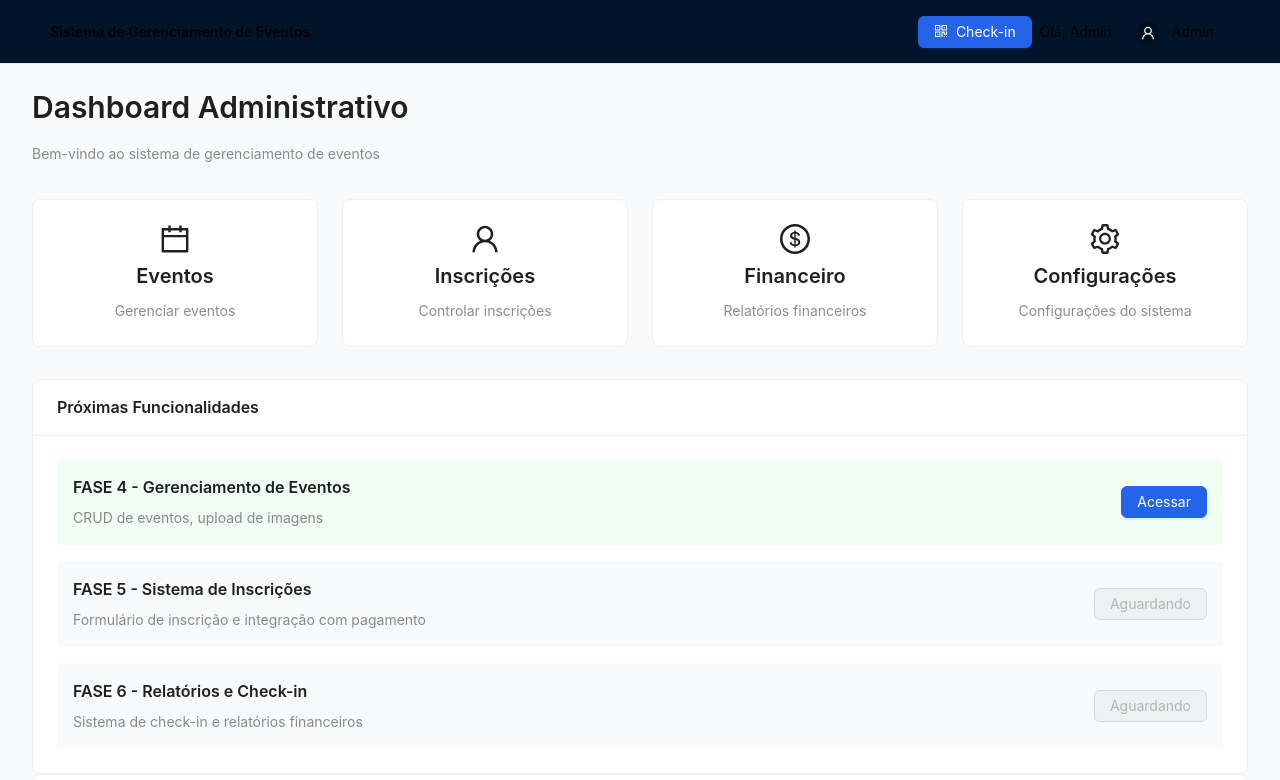
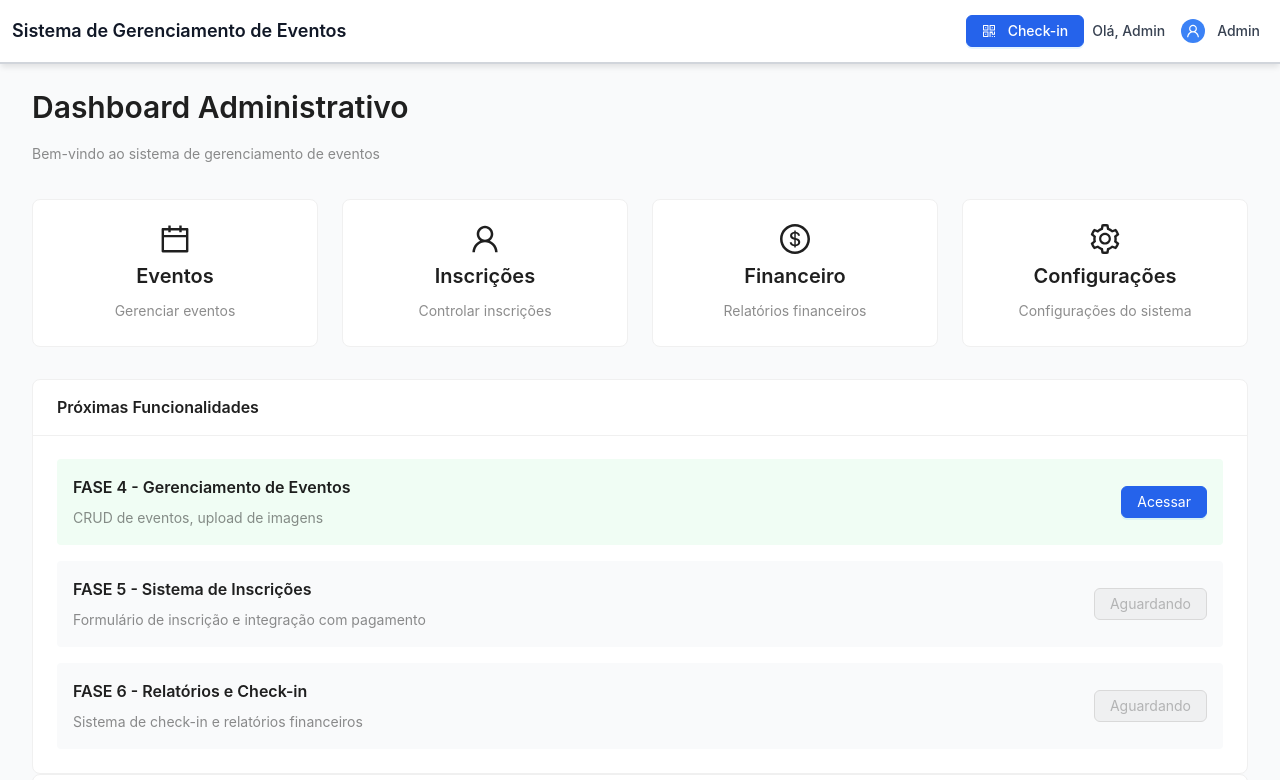
Before and after one commit to ricardomendes95/event-remir, a Next.js app: page /admin in a window 1280 px wide. Shown: the top 780 px of the page. Built offline with nearby package versions, Linux system fonts and the light colour scheme.

Commit message:
resolvendo problema do header menu

```diff
--- a/app/admin/components/AdminHeader.tsx
+++ b/app/admin/components/AdminHeader.tsx
@@ -1,13 +1,14 @@
 "use client";
 
-import React from "react";
-import { useRouter } from "next/navigation";
-import { Layout, Button, Typography, Space, Avatar, Dropdown } from "antd";
+import React, { useState, useEffect } from "react";
+import { useRouter, usePathname } from "next/navigation";
+import { Layout, Button, Typography, Avatar, Dropdown } from "antd";
 import {
   LogoutOutlined,
   UserOutlined,
   SettingOutlined,
   QrcodeOutlined,
+  ArrowLeftOutlined,
 } from "@ant-design/icons";
 import type { MenuProps } from "antd";
 
@@ -20,6 +21,24 @@ interface AdminHeaderProps {
 
 export default function AdminHeader({ adminName = "Admin" }: AdminHeaderProps) {
   const router = useRouter();
+  const pathname = usePathname();
+  const [screenWidth, setScreenWidth] = useState(0);
+
+  // Hook para detectar tamanho da tela
+  useEffect(() => {
+    const handleResize = () => {
+      setScreenWidth(window.innerWidth);
+    };
+
+    // Set initial width
+    handleResize();
+
+    window.addEventListener("resize", handleResize);
+    return () => window.removeEventListener("resize", handleResize);
+  }, []);
+
+  // Verifica se não está na home do admin
+  const isNotAdminHome = pathname !== "/admin";
 
   const handleLogout = async () => {
     try {
@@ -37,6 +56,10 @@ export default function AdminHeader({ adminName = "Admin" }: AdminHeaderProps) {
     } catch (error) {
       console.error("Erro ao fazer logout:", error);
     }
+  };
+
+  const handleBackToAdmin = () => {
+    router.push("/admin");
   };
 
   const menuItems: MenuProps["items"] = [
@@ -64,22 +87,121 @@ export default function AdminHeader({ adminName = "Admin" }: AdminHeaderProps) {
   ];
 
   return (
-    <Header className="bg-white border-b border-gray-200 px-6 flex items-center justify-between">
-      <div>
-        <Text strong className="text-lg">
-          Sistema de Gerenciamento de Eventos
-        </Text>
+    <Header
+      style={{
+        backgroundColor: "#ffffff",
+        borderBottom: "2px solid #d1d5db",
+        boxShadow: "0 4px 6px -1px rgba(0, 0, 0, 0.1)",
+        padding: "0 12px",
+        display: "flex",
+        alignItems: "center",
+        justifyContent: "space-between",
+        height: "64px",
+      }}
+    >
+      {/* Seção esquerda */}
+      <div
+        style={{
+          display: "flex",
+          alignItems: "center",
+          gap: "8px",
+          flex: 1,
+          minWidth: 0,
+        }}
+      >
+        {/* Botão voltar - aparece apenas quando não está na home do admin */}
+        {isNotAdminHome && (
+          <Button
+            type="text"
+            icon={<ArrowLeftOutlined />}
+            onClick={handleBackToAdmin}
+            size="large"
+            style={{
+              color: "#374151",
+              border: "none",
+              display: "flex",
+              alignItems: "center",
+              justifyContent: "center",
+            }}
+          />
+        )}
+
+        {/* Título - responsivo */}
+        <div style={{ flex: 1, minWidth: 0 }}>
+          <Text
+            strong
+            style={{
+              color: "#111827",
+              fontSize: screenWidth >= 768 ? "18px" : "14px",
+              fontWeight: 600,
+              display: "block",
+              overflow: "hidden",
+              textOverflow: "ellipsis",
+              whiteSpace: "nowrap",
+            }}
+          >
+            {screenWidth >= 640
+              ? "Sistema de Gerenciamento de Eventos"
+              : "Event Manager"}
+          </Text>
+        </div>
       </div>
 
-      <Space>
+      {/* Seção direita */}
+      <div
+        style={{
+          display: "flex",
+          alignItems: "center",
+          gap: "8px",
+        }}
+      >
+        {/* Botão Check-in */}
         <Button
           type="primary"
           icon={<QrcodeOutlined />}
           onClick={() => router.push("/checkin")}
+          size="middle"
+          style={{
+            backgroundColor: "#2563eb",
+            borderColor: "#2563eb",
+            color: "white",
+            fontWeight: 500,
+            display: screenWidth >= 640 ? "flex" : "none",
+            alignItems: "center",
+          }}
         >
-          Check-in
+          {screenWidth >= 768 && (
+            <span style={{ marginLeft: "4px" }}>Check-in</span>
+          )}
         </Button>
-        <Text>Olá, {adminName}</Text>
+
+        {/* Versão mobile do botão Check-in */}
+        <Button
+          type="primary"
+          icon={<QrcodeOutlined />}
+          onClick={() => router.push("/checkin")}
+          size="middle"
+          style={{
+            backgroundColor: "#2563eb",
+            borderColor: "#2563eb",
+            color: "white",
+            display: screenWidth < 640 ? "inline-flex" : "none",
+          }}
+        />
+
+        {/* Nome do usuário - oculto em mobile muito pequeno */}
+        <Text
+          style={{
+            color: "#374151",
+            fontSize: "14px",
+            fontWeight: 500,
+            display: screenWidth >= 640 ? "inline" : "none",
+          }}
+        >
+          Olá, {adminName}
+        </Text>
+
+        {/* Dropdown do usuário */}
         <Dropdown
           menu={{ items: menuItems }}
           placement="bottomRight"
@@ -87,13 +209,38 @@ export default function AdminHeader({ adminName = "Admin" }: AdminHeaderProps) {
         >
           <Button
             type="text"
-            icon={<Avatar size="small" icon={<UserOutlined />} />}
-            className="flex items-center"
+            size="middle"
+            style={{
+              display: "flex",
+              alignItems: "center",
+              color: "#111827",
+              border: "none",
+              padding: "4px 8px",
+            }}
           >
-            <span className="ml-1">{adminName}</span>
+            <Avatar
+              size="small"
+              icon={<UserOutlined />}
+              style={{
+                backgroundColor: "#3b82f6",
+                color: "white",
+              }}
+            />
+            {screenWidth >= 768 && (
+              <span
+                style={{
+                  marginLeft: "4px",
+                  fontSize: "14px",
+                  color: "#374151",
+                  fontWeight: 500,
+                }}
+              >
+                {adminName}
+              </span>
+            )}
           </Button>
         </Dropdown>
-      </Space>
+      </div>
     </Header>
   );
 }
--- a/app/admin/events/page.tsx
+++ b/app/admin/events/page.tsx
@@ -21,6 +21,7 @@ import type { ColumnsType } from "antd/es/table";
 import dayjs from "dayjs";
 import { EventModal } from "../../../components/admin";
 import Image from "next/image";
+import AdminHeader from "../components/AdminHeader";
 
 interface Event {
   id: string;
@@ -278,11 +279,17 @@ export default function EventsPage() {
   ];
 
   return (
+    <div className="min-h-screen bg-gray-50">
+      <AdminHeader />
       <div className="p-6">
         <Card
           title="Gestão de Eventos"
           extra={
-          <Button type="primary" icon={<PlusOutlined />} onClick={handleCreate}>
+            <Button
+              type="primary"
+              icon={<PlusOutlined />}
+              onClick={handleCreate}
+            >
               Novo Evento
             </Button>
           }
@@ -310,5 +317,6 @@ export default function EventsPage() {
           onSuccess={handleModalSuccess}
         />
       </div>
+    </div>
   );
 }
```
Lines whose indentation alone changed are shown as unchanged.
